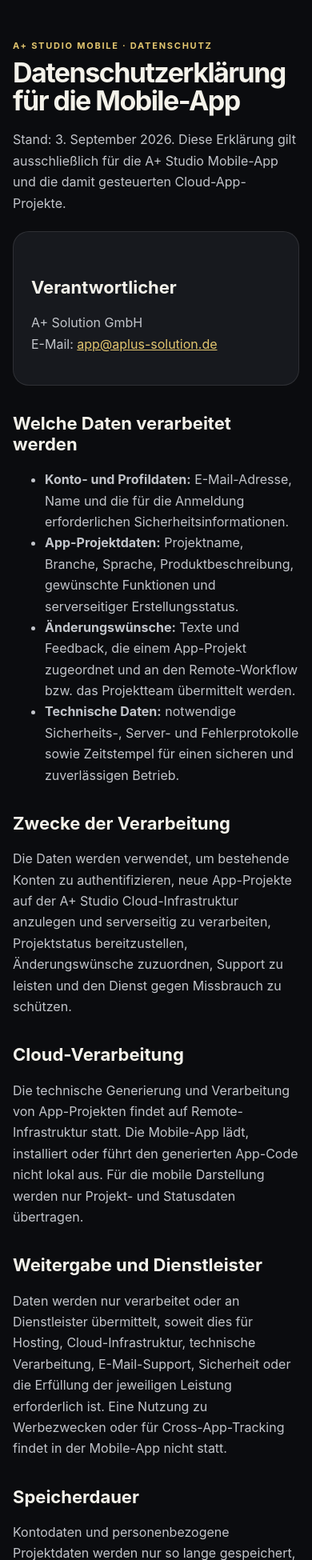
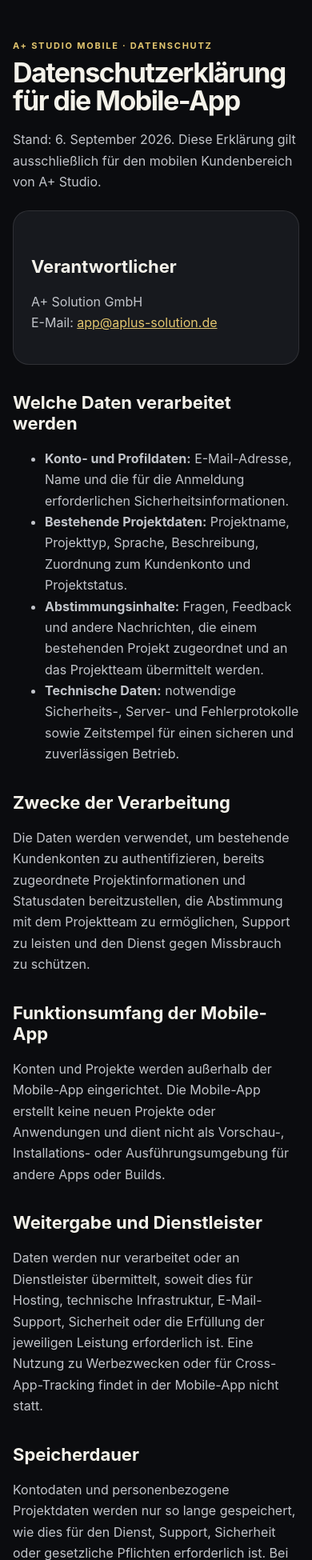
Before and after one commit to hsdarestani/a-studio, a Django app: page /mobile/privacy/ in a window 390 px wide. Shown: the part 150-2100 px from the top of the page at 80% size. Run offline with Django 5.2, Linux system fonts and the light colour scheme; parts of the project's set-up code (start-up, migrations or seed data) failed here and were passed over; some libraries are stand-ins or nearby versions.

Commit message:
docs(ios): align mobile privacy with companion-only scope

```diff
--- a/templates/legal/mobile_privacy.html
+++ b/templates/legal/mobile_privacy.html
@@ -3,7 +3,7 @@
 {% block content %}
 <div class="eyebrow">A+ STUDIO MOBILE · DATENSCHUTZ</div>
 <h1>Datenschutzerklärung für die Mobile-App</h1>
-<p>Stand: 3. September 2026. Diese Erklärung gilt ausschließlich für die A+ Studio Mobile-App und die damit gesteuerten Cloud-App-Projekte.</p>
+<p>Stand: 6. September 2026. Diese Erklärung gilt ausschließlich für den mobilen Kundenbereich von A+ Studio.</p>
 <div class="card">
   <h2>Verantwortlicher</h2>
   <p>{{ company_name }}<br>E-Mail: <a href="mailto:{{ contact_email }}">{{ contact_email }}</a></p>
@@ -11,16 +11,16 @@
 <h2>Welche Daten verarbeitet werden</h2>
 <ul>
   <li><strong>Konto- und Profildaten:</strong> E-Mail-Adresse, Name und die für die Anmeldung erforderlichen Sicherheitsinformationen.</li>
-  <li><strong>App-Projektdaten:</strong> Projektname, Branche, Sprache, Produktbeschreibung, gewünschte Funktionen und serverseitiger Erstellungsstatus.</li>
-  <li><strong>Änderungswünsche:</strong> Texte und Feedback, die einem App-Projekt zugeordnet und an den Remote-Workflow bzw. das Projektteam übermittelt werden.</li>
+  <li><strong>Bestehende Projektdaten:</strong> Projektname, Projekttyp, Sprache, Beschreibung, Zuordnung zum Kundenkonto und Projektstatus.</li>
+  <li><strong>Abstimmungsinhalte:</strong> Fragen, Feedback und andere Nachrichten, die einem bestehenden Projekt zugeordnet und an das Projektteam übermittelt werden.</li>
   <li><strong>Technische Daten:</strong> notwendige Sicherheits-, Server- und Fehlerprotokolle sowie Zeitstempel für einen sicheren und zuverlässigen Betrieb.</li>
 </ul>
 <h2>Zwecke der Verarbeitung</h2>
-<p>Die Daten werden verwendet, um bestehende Konten zu authentifizieren, neue App-Projekte auf der A+ Studio Cloud-Infrastruktur anzulegen und serverseitig zu verarbeiten, Projektstatus bereitzustellen, Änderungswünsche zuzuordnen, Support zu leisten und den Dienst gegen Missbrauch zu schützen.</p>
-<h2>Cloud-Verarbeitung</h2>
-<p>Die technische Generierung und Verarbeitung von App-Projekten findet auf Remote-Infrastruktur statt. Die Mobile-App lädt, installiert oder führt den generierten App-Code nicht lokal aus. Für die mobile Darstellung werden nur Projekt- und Statusdaten übertragen.</p>
+<p>Die Daten werden verwendet, um bestehende Kundenkonten zu authentifizieren, bereits zugeordnete Projektinformationen und Statusdaten bereitzustellen, die Abstimmung mit dem Projektteam zu ermöglichen, Support zu leisten und den Dienst gegen Missbrauch zu schützen.</p>
+<h2>Funktionsumfang der Mobile-App</h2>
+<p>Konten und Projekte werden außerhalb der Mobile-App eingerichtet. Die Mobile-App erstellt keine neuen Projekte oder Anwendungen und dient nicht als Vorschau-, Installations- oder Ausführungsumgebung für andere Apps oder Builds.</p>
 <h2>Weitergabe und Dienstleister</h2>
-<p>Daten werden nur verarbeitet oder an Dienstleister übermittelt, soweit dies für Hosting, Cloud-Infrastruktur, technische Verarbeitung, E-Mail-Support, Sicherheit oder die Erfüllung der jeweiligen Leistung erforderlich ist. Eine Nutzung zu Werbezwecken oder für Cross-App-Tracking findet in der Mobile-App nicht statt.</p>
+<p>Daten werden nur verarbeitet oder an Dienstleister übermittelt, soweit dies für Hosting, technische Infrastruktur, E-Mail-Support, Sicherheit oder die Erfüllung der jeweiligen Leistung erforderlich ist. Eine Nutzung zu Werbezwecken oder für Cross-App-Tracking findet in der Mobile-App nicht statt.</p>
 <h2>Speicherdauer</h2>
 <p>Kontodaten und personenbezogene Projektdaten werden nur so lange gespeichert, wie dies für den Dienst, Support, Sicherheit oder gesetzliche Pflichten erforderlich ist. Bei einer Kontolöschung werden personenbezogene Daten gelöscht oder entkoppelt, soweit keine gesetzlichen oder berechtigten Aufbewahrungspflichten entgegenstehen.</p>
 <h2>Ihre Rechte</h2>
```
